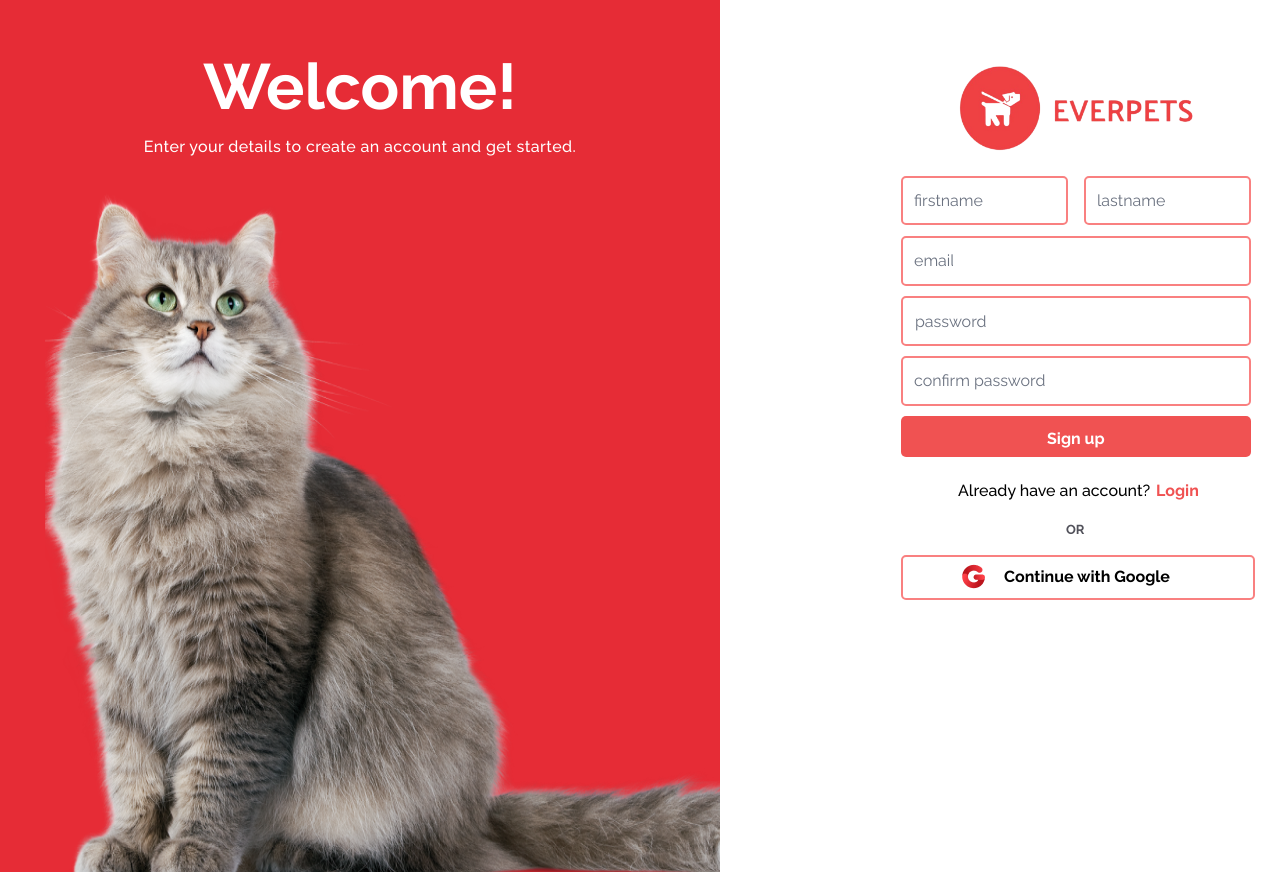
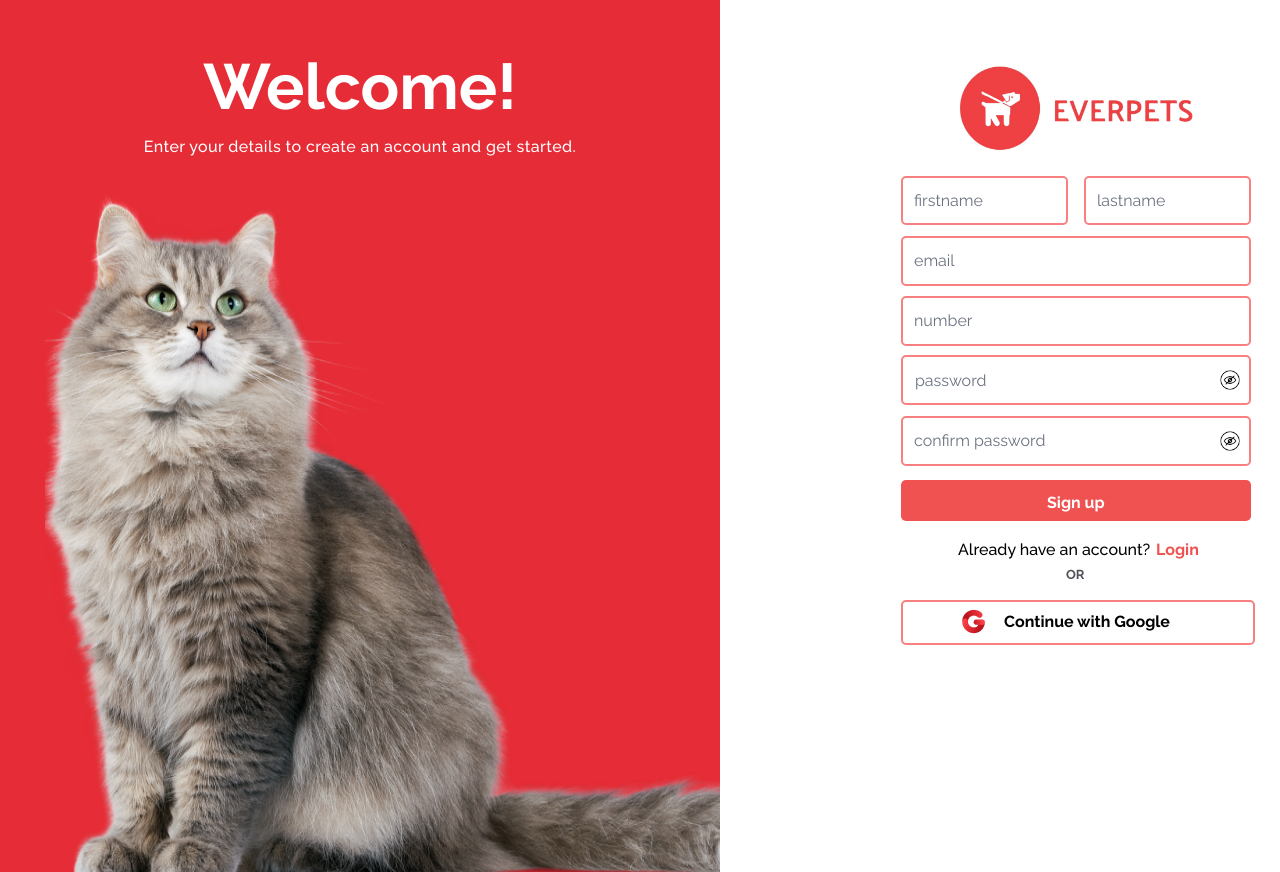
Before and after one commit to myeverpets/everpets-client, a React (Vite) app: page /signup in a window 1280 px wide. Shown: the top 872 px of the page. Built offline with nearby package versions, Linux system fonts and the light colour scheme.

Commit message:
add number field and password eye

```diff
--- a/src/pages/signup-page.tsx
+++ b/src/pages/signup-page.tsx
@@ -41,7 +41,7 @@ const SignupPage = () => {
               alt="Logo"
             />
           </Link>
-          <div className='grid grid-cols-2  left-[181px] top-[176px] absolute bg-white justify-start items-center w-[350px] gap-4'>
+          <div className="grid grid-cols-2  left-[181px] top-[176px] absolute bg-white justify-start items-center w-[350px] gap-4">
             <input
               className="firstname col-span-1  rounded-[5px] border-2 border-red-400 h-[49px] pl-[11px] pr-[1px] py-[11px]"
               placeholder="firstname"
@@ -52,39 +52,42 @@ const SignupPage = () => {
             />
           </div>
           <input
-            className=" email w-[350px] pl-[11px] pr-[296px] py-[11px] left-[181px] top-[236px] absolute bg-white rounded-[5px] border-2 border-red-400 justify-start items-center inline-flex"
+            className=" email w-[350px] pl-[11px] pr-[11px] py-[11px] left-[181px] top-[236px] absolute bg-white rounded-[5px] border-2 border-red-400 justify-start items-center inline-flex"
             placeholder="email"
           />
-          <div className="relative">
           <input
-              type={showConfirmPassword ? 'text' : 'password'}
-              className="w-[350px] h-[50px] left-[181px] top-[296px] absolute bg-white rounded-[5px] border-2 border-red-400 justify-center items-start gap-[236px] inline-flex"
+            className=" number w-[350px] pl-[11px] pr-[11px] py-[11px] left-[181px] top-[296px] absolute bg-white rounded-[5px] border-2 border-red-400 justify-start items-center inline-flex"
+            placeholder="number"
+          />
+          <div className="relative top-[355px]">
+            <input
+              type={showPassword ? 'text' : 'password'}
+              className="w-[350px] h-[50px] left-[181px]  absolute bg-white rounded-[5px] border-2 border-red-400 justify-center items-start inline-flex"
               placeholder="password"
             />
             <img
-              className="cursor-pointer absolute right-[10px] top-[3px] w-[20px] h-[20px]"
+              className="cursor-pointer absolute right-[200px] top-[15px] w-[20px] h-[20px] z-[1]"
               src={showPassword ? UnhideEye : HideEye}
               alt="Toggle Password Visibility"
               onClick={() => togglePasswordVisibility('password')}
             />
           </div>
 
-
-          <div className="relative">
+          <div className="relative top-[416px]">
             <input
-              type={showPassword ? 'text' : 'password'}
-              className="w-[350px] p-[11px] left-[181px] top-[356px] absolute bg-white rounded-[5px] border-2 border-red-400 justify-center items-start gap-[173px] inline-flex"
+              type={showConfirmPassword ? 'text' : 'password'}
+              className="w-[350px] p-[11px] left-[181px] absolute bg-white rounded-[5px] border-2 border-red-400 justify-center items-start gap-[173px] inline-flex"
               placeholder="confirm password"
             />
             <img
-              className="cursor-pointer absolute right-[10px] top-[10px] w-[20px] h-[20px]"
+              className="cursor-pointer absolute right-[200px] top-[15px] w-[20px] h-[20px]"
               src={showConfirmPassword ? UnhideEye : HideEye}
               alt="Toggle Confirm Password Visibility"
               onClick={() => togglePasswordVisibility('confirmPassword')}
             />
           </div>
           <button
-            className=" button_signup w-[350px] bg-red-500 rounded-[5px] h-[41px] left-[181px] top-[416px] absolute"
+            className=" button_signup w-[350px] bg-red-500 rounded-[5px] h-[41px] left-[181px] top-[480px] absolute"
             type="button"
           >
             <div className="left-[146px] top-[11px] absolute text-center text-white text-base font-bold font-['Raleway']">
@@ -92,21 +95,21 @@ const SignupPage = () => {
             </div>
           </button>
 
-          <div className="text-center h-[19px] pl-1.5 left-[232px] top-[481px] absolute flex items-center text-black text-base font-medium font-['Raleway']">
+          <div className="text-center h-[19px] pl-1.5 left-[232px] top-[540px] absolute flex items-center text-black text-base font-medium font-['Raleway']">
             Already have an account?
           </div>
           <Link to="/login">
-            <div className="text-center h-[19px] pl-1.5 left-[430px] top-[481px] absolute flex items-center w-[350px] text-red-500 text-base font-bold font-['Raleway']">
+            <div className="text-center h-[19px] pl-1.5 left-[430px] top-[540px] absolute flex items-center w-[350px] text-red-500 text-base font-bold font-['Raleway']">
               Login
             </div>
           </Link>
 
-          <div className="or left-[346px] top-[520px] absolute text-zinc-600 text-[13px] font-bold font-['Raleway']">
+          <div className="or left-[346px] top-[565px] absolute text-zinc-600 text-[13px] font-bold font-['Raleway']">
             OR
           </div>
 
           <button
-            className="with_google pl-[55px] pr-[83px] pb-0.5 left-[181px] top-[555px] absolute bg-white rounded-[5px] border-2 border-red-400 justify-start items-center gap-[15px] inline-flex"
+            className="with_google pl-[55px] pr-[83px] pb-0.5 left-[181px] top-[600px] absolute bg-white rounded-[5px] border-2 border-red-400 justify-start items-center gap-[15px] inline-flex"
             type="button"
           >
             <img className="w-[31px] h-[39px]" src={Google} alt="Google Logo" />
```
Lines whose indentation alone changed are shown as unchanged.
